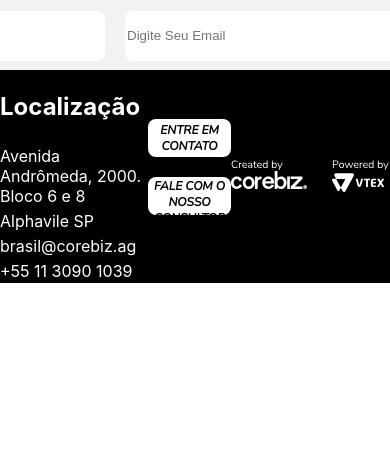
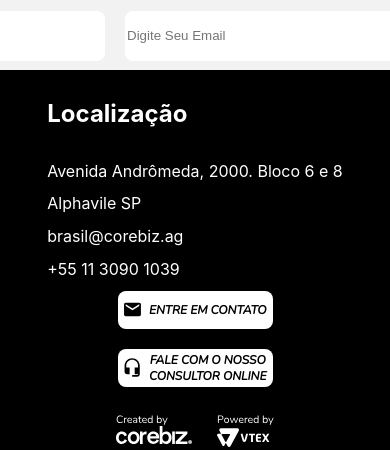
Before and after one commit to diegosilva998/Teste-Front-End, a React (Create React App) app: page / in a window 390 px wide. Shown: the part 737-1187 px from the top of the page. Before the commit the page ends 1020 px from the top, so only its background shows below. Built offline with nearby package versions, Linux system fonts and the light colour scheme; no server answers.

Commit message:
style: :lipstick: Responsive Footer

```diff
--- a/src/components/Footer/index.tsx
+++ b/src/components/Footer/index.tsx
@@ -14,10 +14,15 @@ const Baseboard = () => {
         <div>+55 11 3090 1039</div>
       </S.AddressContainer>
       <S.ContactsContainer>
-        <S.ContactButton>ENTRE EM CONTATO</S.ContactButton>
         <S.ContactButton>
-          FALE COM O NOSSO
-          <br /> CONSULTOR ONLINE
+          <img alt="" src={msgIcon} /> <div>ENTRE EM CONTATO</div>
+        </S.ContactButton>
+        <S.ContactButton>
+          <img alt="" src={phoneIcon} />
+          <div>
+            FALE COM O NOSSO
+            <br /> CONSULTOR ONLINE
+          </div>
         </S.ContactButton>
       </S.ContactsContainer>
       <S.LogosContainer>
--- a/src/components/Footer/style.ts
+++ b/src/components/Footer/style.ts
@@ -7,6 +7,10 @@ export const Footer = styled.footer`
   display: flex;
   align-items: center;
   justify-content: space-around;
+  @media (max-width: 768px) {
+    height: 383px;
+    flex-direction: column;
+  }
 `;
 
 export const AddressContainer = styled.div`
@@ -19,14 +23,21 @@ export const AddressContainer = styled.div`
 export const ContactsContainer = styled.div`
   display: flex;
   flex-direction: column;
+  width: 155px;
 `;
 
 export const ContactButton = styled.button`
   height: 38px;
+  width: 100%;
   border-radius: 8px;
   border: none;
   background-color: #fff;
   color: #000;
+
+  display: flex;
+  justify-content: space-between;
+  align-items: center;
+
   text-align: center;
   font-family: Nunito;
   font-weight: 600;
```
